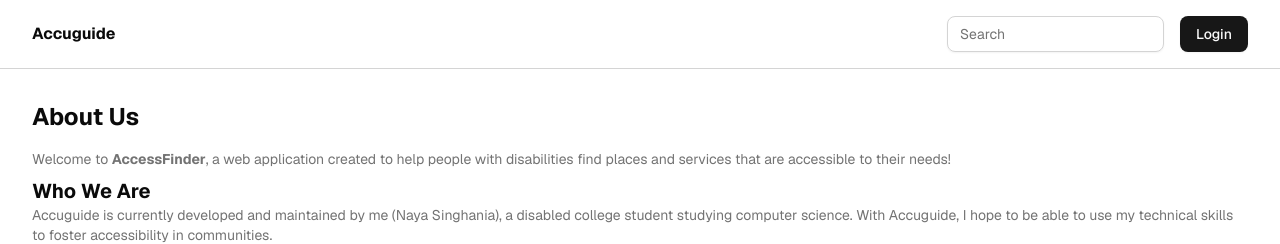
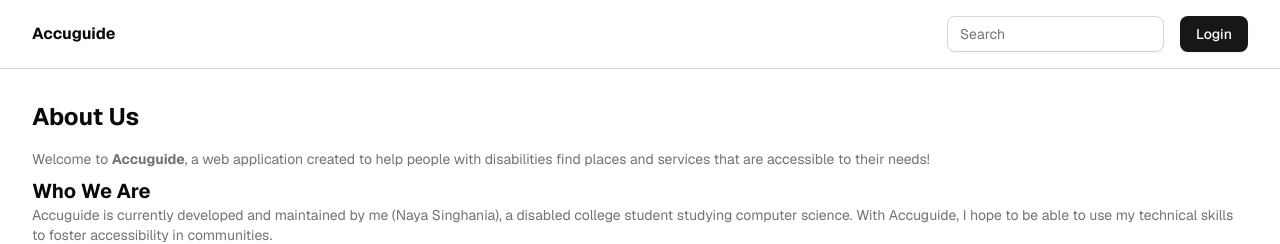
Before and after one commit to accuguide/accuguide, a Next.js app: page /about in a window 1280 px wide. Shown: the top 244 px of the page. Built offline with nearby package versions, Linux system fonts and the light colour scheme; no server answers; the database is empty; what arctic would draw is missing.

Commit message:
update names

```diff
--- a/src/app/about/page.mdx
+++ b/src/app/about/page.mdx
@@ -1,4 +1,4 @@
-Welcome to **AccessFinder**, a web application created to help people with disabilities find places and services that are accessible to their needs!
+Welcome to **Accuguide**, a web application created to help people with disabilities find places and services that are accessible to their needs!
 
 ## Who We Are
 
--- a/src/app/robots.ts
+++ b/src/app/robots.ts
@@ -7,6 +7,6 @@
       allow: "/",
       disallow: ["/admin/", "/api/", "/settings/", "/login/google/callback/"],
     },
-    sitemap: "https://accessfinder.org/sitemap.xml",
+    sitemap: "https://accuguide.org/sitemap.xml",
   };
 }
--- a/src/components/footer.tsx
+++ b/src/components/footer.tsx
@@ -38,10 +38,10 @@
           </div>
           <div>
             <h2>Contact</h2>
-            <FooterLink href="mailto:support@accessfinder.org">
+            <FooterLink href="mailto:support@accuguide.org">
               Email
             </FooterLink>
-            <FooterLink href="https://github.com/accessfinder/accessfinder">
+            <FooterLink href="https://github.com/accuguide/accuguide">
               Github
             </FooterLink>
           </div>
--- a/src/lib/sitemap/index.ts
+++ b/src/lib/sitemap/index.ts
@@ -2,7 +2,7 @@
  * Update this with the domain of your site
  */
 const Config = {
-  domain: "https://accessfinder.org",
+  domain: "https://accuguide.org",
 };
 
 export interface Page {
```
Also changed, not shown: 1 other file (tests, documents, lock files or other folders).
